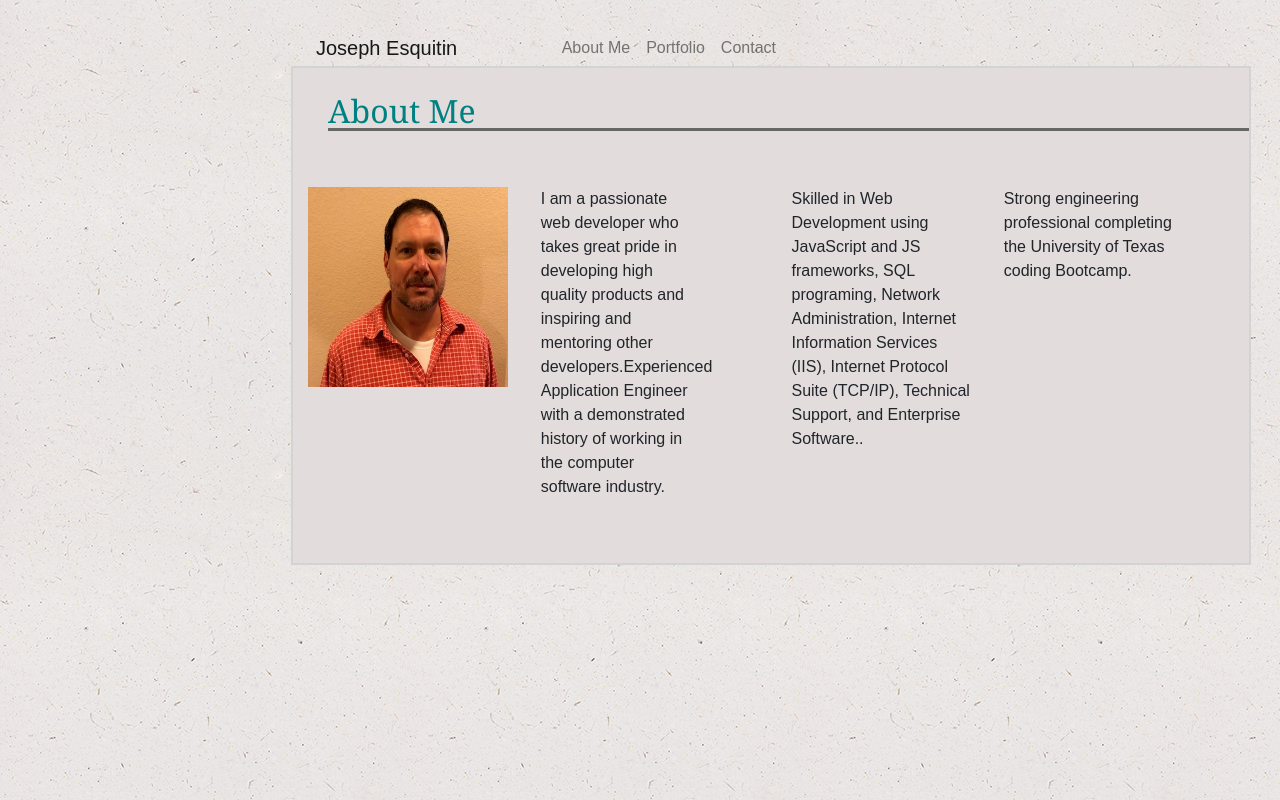
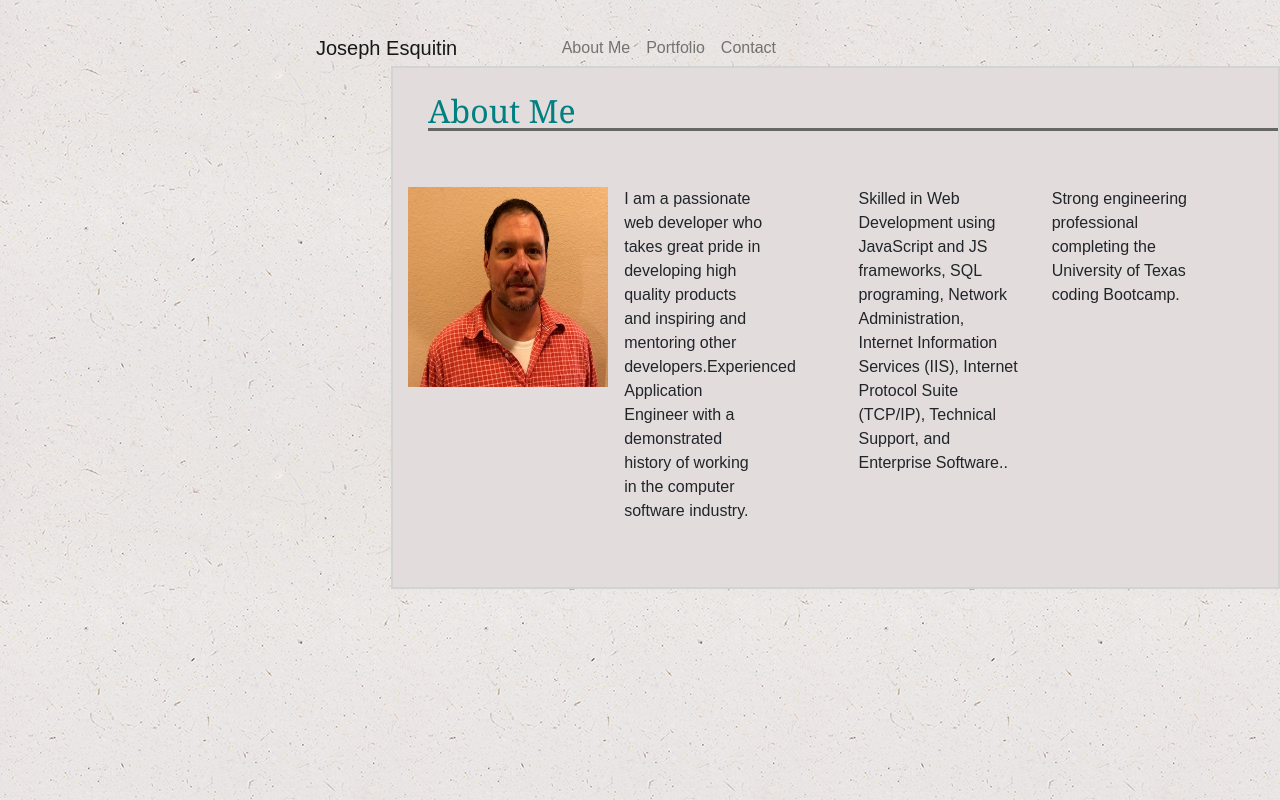
Before and after one commit to jesquitin/bootstrap-portfolio, a plain HTML site: page index.html in a window 1280 px wide. Shown: the top 800 px of the page. Drawn offline with nearby package versions, Linux system fonts and the light colour scheme.

Commit message:
working on media size

```diff
--- a/assets/css/style.css
+++ b/assets/css/style.css
@@ -13,7 +13,7 @@ body {
 
 .wrapper {
     max-width:960px;
-    margin-left:291px;
+    margin-left:391px;
     margin-top:51px;
     background-color:#e2dcdc;
     border: 2px solid lightgray;
@@ -91,3 +91,16 @@ footer {
     margin-left:149px;
     margin-top:65px;
 }
+
+/*****************************Media********************************/
+
+
+@media screen and (max-width: 1376px) {
+    .wrapper {margin-left:200;
+}
+}
+
+@media screen and (max-width: 680px) {
+    .wrapper {margin-left:0;
+}
+}
--- a/index.html
+++ b/index.html
@@ -35,12 +35,12 @@
             <h2>About Me</h2>
             <div class="container d-flex ">
                 <div class="row p-5">
-                    <div class="col-md-6">
+                    <div class="col-md-6 col-lg-6">
                         <a href="https://www.linkedin.com/in/josephesquitin/">
                  <img src="assets/images/profile.jpg" class="main-img" alt="Joseph Esquitin" height="200" width="200">
                 </a>
                     </div>
-                    <div class="col-md-6">
+                    <div class="col-md-6 ">
 
                         <p class="top-p">I am a passionate web developer who takes great pride in developing high quality products and inspiring and mentoring other developers.Experienced Application Engineer with a demonstrated history of working in the computer software industry. </p>
                     </div>
```
